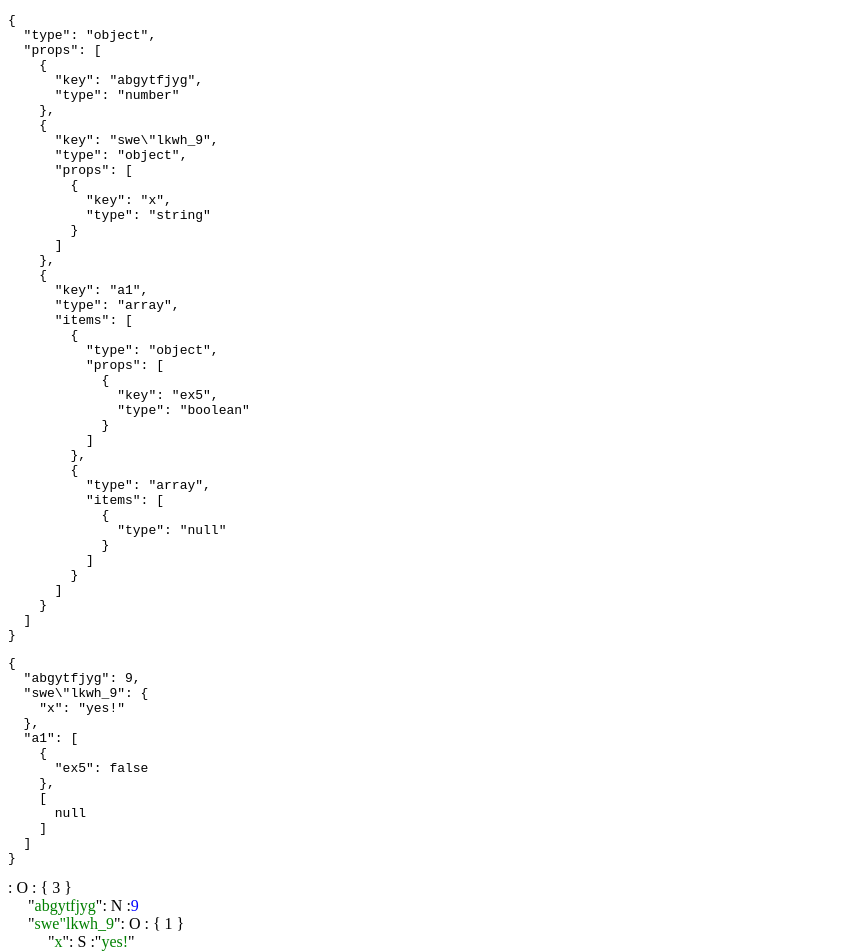
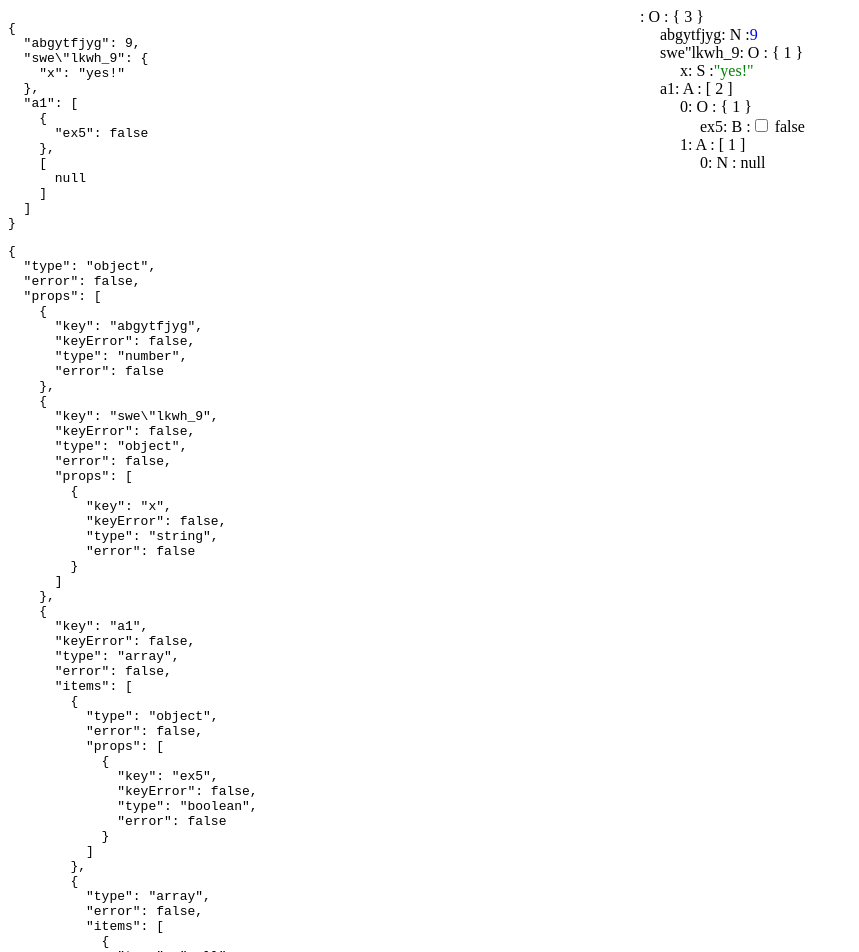
Before and after one commit to karudo/json-editor, a Vue app: page / in a window 1280 px wide. Shown: the top 952 px of the page, without its empty margins (0-859 px from the left). Built offline with nearby package versions, Linux system fonts and the light colour scheme.

Commit message:
making editor

```diff
--- a/src/components/Hello.vue
+++ b/src/components/Hello.vue
@@ -1,8 +1,12 @@
 <template>
-  <div>
-    <pre>{{schema}}</pre>
-    <pre>{{value}}</pre>
-    <json-editor :schema="schema" :value="value"/>
+  <div class="qwe">
+    <div class="row">
+      <div><pre>{{value}}</pre></div>
+      <div><pre>{{schema}}</pre></div>
+    </div>
+    <div class="row">
+      <json-editor :schema="schema" :value="value"/>
+    </div>
   </div>
 </template>
 
@@ -24,3 +28,12 @@ export default {
   }
 }
 </script>
+
+<style scoped lang="less">
+.qwe {
+  display: flex;
+  .row {
+    width: 50%;
+  }
+}
+</style>
--- a/src/components/json-editor/editable-span.vue
+++ b/src/components/json-editor/editable-span.vue
@@ -1,13 +1,10 @@
 <template>
-  <span class="json-editor-editable-span">
-    <span v-if="isString">"</span
-    ><span :class="spanClass" contenteditable="true"
-           @focus="onFocus"
-           @blur="onBlur"
-           @input="onInput"
-    >{{value}}</span
-    ><span v-if="isString">"</span>
-  </span>
+  <span class="json-editor-editable-span"
+        contenteditable="true"
+        @focus="onFocus"
+        @blur="onBlur"
+        @input="onInput"
+  >{{value}}</span>
 </template>
 
 <script>
@@ -16,23 +13,14 @@ export default {
     event: 'change'
   },
   props: {
-    value: [String, Number],
-    required: true
+    value: {
+      type: String,
+      required: true
+    }
   },
   data () {
     return {
       pValue: ''
-    }
-  },
-  computed: {
-    isString () {
-      return typeof this.value === 'string'
-    },
-    spanClass () {
-      return {
-        string: this.isString,
-        number: !this.isString
-      }
     }
   },
   methods: {
@@ -40,8 +28,10 @@ export default {
       this.pValue = this.value
     },
     onBlur () {
-      const v = this.isString ? this.pValue : Number(this.pValue)
-      this.$emit('change', v)
+      this.$emit('change', this.pValue)
+      this.$nextTick(() => {
+        this.$el.innerText = this.value
+      })
     },
     onInput (e) {
       this.pValue = e.target.innerText
@@ -51,12 +41,6 @@ export default {
 </script>
 
 <style scoped>
-.json-editor-editable-span .number {
-  color: blue;
-}
-.json-editor-editable-span .string {
-  color: green;
-}
 .json-editor-editable-span:hover {
   background-color: yellow;
 }
--- a/src/components/json-editor/schema.js
+++ b/src/components/json-editor/schema.js
@@ -1,4 +1,101 @@
+import Vue from 'vue'
 import _ from 'lodash'
+
+function createDisplayValue (prop = 'value') {
+  return {
+    get () {
+      return this[prop]
+    },
+    set (v) {
+      this[prop] = v
+    }
+  }
+}
+
+const BooleanSchema = Vue.extend({
+  data () {
+    const {value = false} = this.$options
+    return {
+      type: 'boolean',
+      value: value,
+      error: undefined
+    }
+  },
+  computed: {
+    displayValue: createDisplayValue()
+  }
+})
+
+const NullSchema = Vue.extend({
+  data () {
+    return {
+      type: 'null',
+      value: null,
+      error: undefined
+    }
+  }
+})
+
+const StringSchema = Vue.extend({
+  data () {
+    const {value = ''} = this.$options
+    return {
+      type: 'string',
+      value: value,
+      error: undefined
+    }
+  },
+  computed: {
+    displayValue: createDisplayValue()
+  }
+})
+
+const NumberSchema = Vue.extend({
+  data () {
+    const {value = 0} = this.$options
+    return {
+      type: 'number',
+      value: value,
+      stringValue: `${value}`
+    }
+  },
+  computed: {
+    displayValue: createDisplayValue('stringValue'),
+    isInvalidNumber () {
+      const num = Number(this.stringValue)
+      return isNaN(num)
+    },
+    error () {
+      return this.isInvalidNumber && 'invalid number'
+    }
+  },
+  watch: {
+    stringValue (newVal) {
+      if (!this.isInvalidNumber) {
+        this.value = Number(newVal)
+      }
+    }
+  }
+})
+
+const ArraySchema = Vue.extend({
+  data () {
+    const {items = []} = this.$options
+    return {
+      type: 'array',
+      items: items
+    }
+  },
+  computed: {
+    error () {
+      return this.items.some(item => item.error) && 'contains invalid items'
+    }
+  }
+})
+
+const a = new NumberSchema({value: 10})
+a.displayValue = '20u'
+console.log(a)
 
 const typesCheckers = {
   number: _.isNumber,
@@ -17,13 +114,17 @@ function getType (value) {
 
 export function getEditorSchema (json) {
   const type = getType(json)
-  const schema = {type}
+  const schema = {
+    type,
+    error: false
+  }
   if (type === 'array') {
     schema.items = json.map(item => getEditorSchema(item))
   }
   if (type === 'object') {
     schema.props = _.map(json, (prop, key) => ({
       key,
+      keyError: false,
       ...getEditorSchema(prop)
     }))
   }
--- a/src/components/json-editor/type-editors/boolean.vue
+++ b/src/components/json-editor/type-editors/boolean.vue
@@ -4,13 +4,19 @@
     <json-editor-props-menu
       :schema="schema"
     ></json-editor-props-menu>
-    {{value}}
+    <input type="checkbox" v-model="cValue">
+    {{strVal}}
   </div>
 </template>
 
 <script>
 import EditorMixin from './editor-mixin'
 export default {
-  mixins: [EditorMixin]
+  mixins: [EditorMixin],
+  computed: {
+    strVal () {
+      return `${this.value}`
+    }
+  }
 }
 </script>
--- a/src/components/json-editor/type-editors/number.vue
+++ b/src/components/json-editor/type-editors/number.vue
@@ -4,13 +4,30 @@
     <json-editor-props-menu
       :schema="schema"
     ></json-editor-props-menu>
-    <editable-span v-model="cValue"/>
+    <editable-span v-model="sValue" class="number"/>
   </div>
 </template>
 
 <script>
 import EditorMixin from './editor-mixin'
 export default {
-  mixins: [EditorMixin]
+  mixins: [EditorMixin],
+  computed: {
+    sValue: {
+      get () {
+        return `${this.cValue}`
+      },
+      set (v) {
+        v = parseFloat(v)
+        this.cValue = isNaN(v) ? 0 : v
+      }
+    }
+  }
 }
 </script>
+
+<style scoped>
+.number {
+  color: blue;
+}
+</style>
--- a/src/components/json-editor/type-editors/string.vue
+++ b/src/components/json-editor/type-editors/string.vue
@@ -4,7 +4,7 @@
     <json-editor-props-menu
       :schema="schema"
     ></json-editor-props-menu>
-    <editable-span v-model="cValue"/>
+    <span class="value">"<editable-span v-model="cValue"/>"</span>
   </div>
 </template>
 
@@ -14,3 +14,9 @@ export default {
   mixins: [EditorMixin]
 }
 </script>
+
+<style scoped>
+.value {
+  color: green;
+}
+</style>
```
